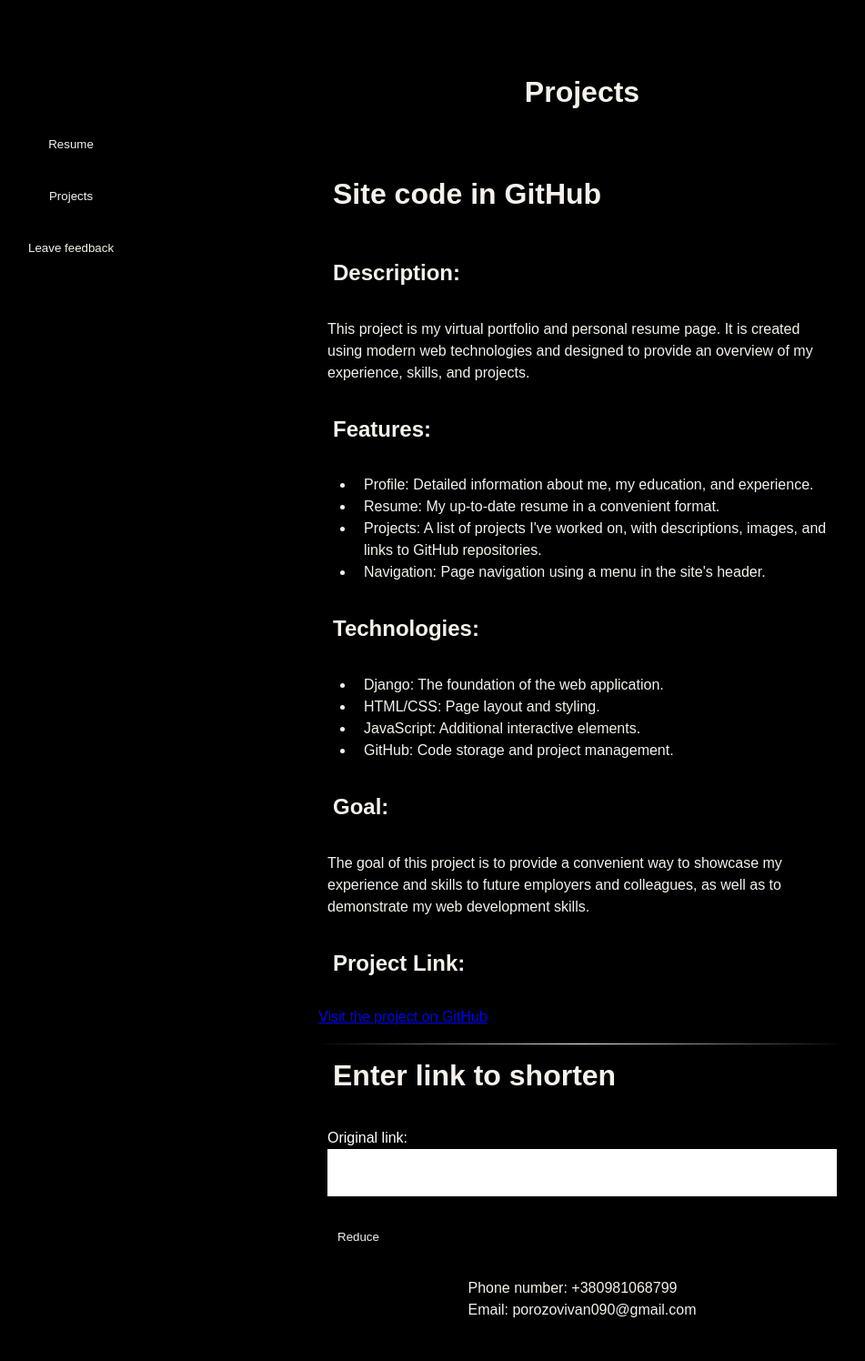
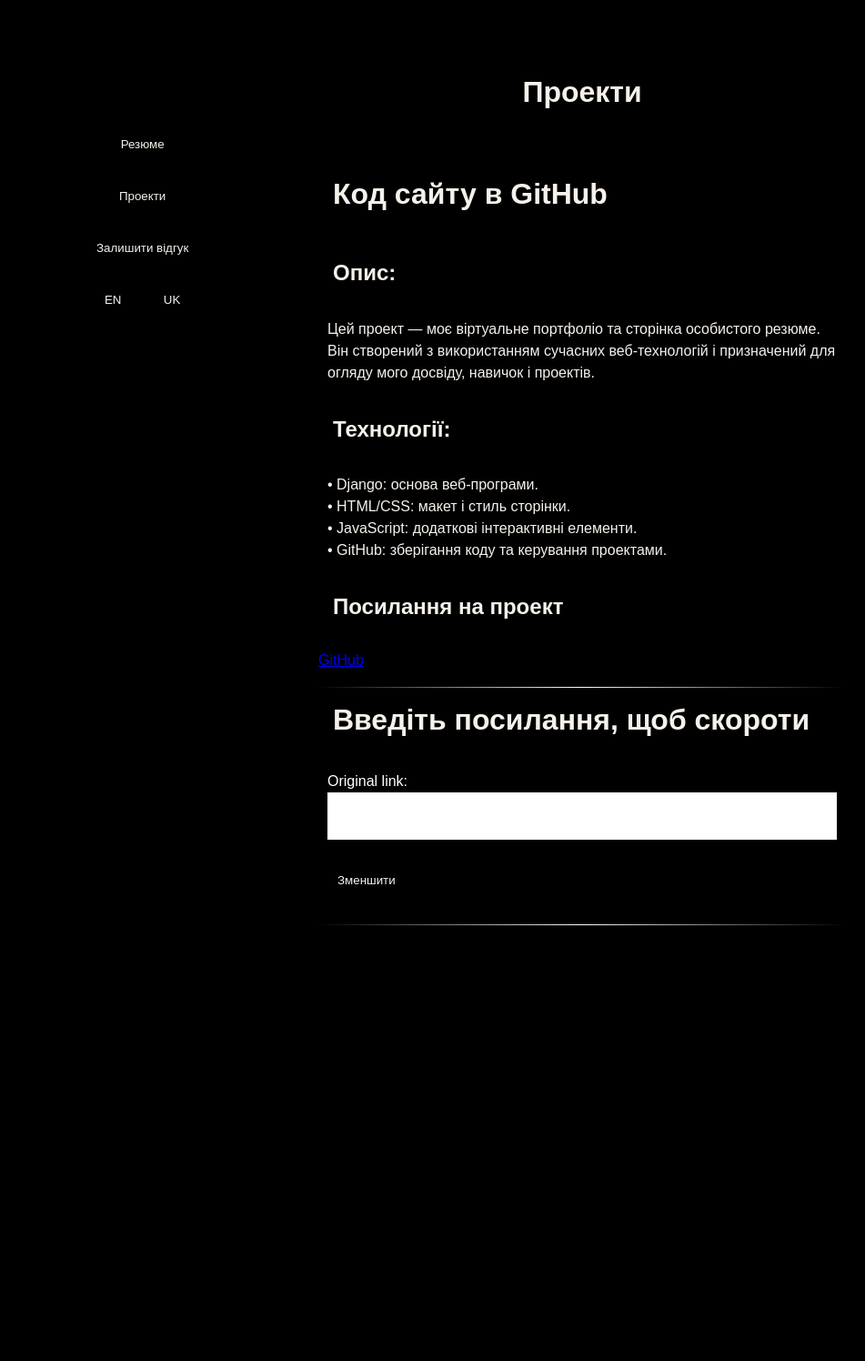
Before and after one commit to Infinity228007/Site_Resume, a Django app: template mysite/face/templates/shorten_link.html in a window 1280 px wide. Shown: the whole page at 91% size, without its empty margins (0-951 px from the left). After the commit the page ends 1017 px from the top, so only its background shows below. Run offline with Django 4.2, Linux system fonts and the light colour scheme; the template is opened without the code that fills it: values that come from a table or form of the project are taken from there, others are empty; data comes from the database, SQL or seed files in the repository; both versions use the stored data as it was after the commit; some web fonts are replaced.

Commit message:
0005 multilingual has been added

```diff
--- a/mysite/face/models.py
+++ b/mysite/face/models.py
@@ -34,6 +34,8 @@ class Resume(models.Model):
     work_experience = models.TextField()
     skills = models.TextField()
     about_me = models.TextField()
+    description = models.TextField()
+    technologies = models.TextField()
 
     def __str__(self):
         return "Resume"
@@ -67,5 +69,8 @@ class Headers(models.Model):
 
     footer = models.TextField()
 
+    reduce = models.CharField(max_length=20)
+    submit_comment = models.CharField(max_length=20)
+
     def __str__(self):
         return "Header"
--- a/mysite/face/static/css/styles.css
+++ b/mysite/face/static/css/styles.css
@@ -133,6 +133,7 @@ textarea{
     position: fixed;
     top: 130px;
     left: 10px;
+    margin-left: 75px;
 }
 
 .skills {
--- a/mysite/face/templates/base.html
+++ b/mysite/face/templates/base.html
@@ -1,5 +1,6 @@
 <!DOCTYPE html>
 {% load static %}
+{% load i18n %}
 <link rel="icon" type="image/png" href="{% static 'images/resume-icon.png' %}">
 <link href="https://fonts.cdnfonts.com/css/montserrat" rel="stylesheet">
 <main>
@@ -17,19 +18,26 @@
     </header>
 
     <div class="button-container">
-        <a href="/"><button class="button">Resume</button></a>
-        <a href="/shorten_link/"><button class="button">Projects</button></a>
-        <a href="/contact/"><button class="button">Leave feedback</button></a>
+        <a href="/"><button class="button">{{ headers_data.resume }}</button></a>
+        <a href="/shorten_link/"><button class="button">{{ headers_data.projects }}</button></a>
+        <a href="/contact/"><button class="button">{{ headers_data.leave_feedback }}</button></a>
+        <form action="{% url 'set_language' %}" method="post">
+            {% csrf_token %}
+            <input name="text" type="hidden" value="{{ redirect_to }}">
+
+            <button type="submit" name="language" value="en" {% if LANGUAGE_CODE == "en" %}disabled{% endif %}>
+                EN
+            </button>
+
+            <button type="submit" name="language" value="uk" {% if LANGUAGE_CODE == "uk" %}disabled{% endif %}>
+                UK
+            </button>
+        </form>
     </div>
 
     <div class="main-content">
         {% block content %}{% endblock %}
     </div>
-
-    <footer class="footer">
-        <p>Phone number: +380981068799<br>
-        Email: porozovivan090@gmail.com</p>
-    </footer>
 </body>
 </html>
 </main>
--- a/mysite/face/templates/shorten_link.html
+++ b/mysite/face/templates/shorten_link.html
@@ -1,8 +1,8 @@
 {% extends 'base.html' %}
 
-{% block title %}Projects{% endblock %}
+{% block title %}{{ headers_data.projects }}{% endblock %}
 
-{% block text_header %}Projects{% endblock %}
+{% block text_header %}{{ headers_data.projects }}{% endblock %}
 
 {% block content %}
 
@@ -28,44 +28,28 @@
     }
 </style>
     <div class="site">
-        <h1>Site code in GitHub</h1>
-        <h2>Description: </h2>
-        <p>This project is my virtual portfolio and personal resume page. It is created using modern web technologies
-            and designed to provide an overview of my experience, skills, and projects.</p>
-        <h2>Features:</h2>
-        <ul>
-            <li>Profile: Detailed information about me, my education, and experience.</li>
-            <li>Resume: My up-to-date resume in a convenient format.</li>
-            <li>Projects: A list of projects I've worked on, with descriptions, images, and links to GitHub repositories.</li>
-            <li>Navigation: Page navigation using a menu in the site's header.</li>
-        </ul>
-        <h2>Technologies:</h2>
-        <ul>
-            <li>Django: The foundation of the web application.</li>
-            <li>HTML/CSS: Page layout and styling.</li>
-            <li>JavaScript: Additional interactive elements.</li>
-            <li>GitHub: Code storage and project management.</li>
-        </ul>
-        <h2>Goal: </h2>
-        <p>
-            The goal of this project is to provide a convenient way to showcase my experience and skills to future
-            employers and colleagues, as well as to demonstrate my web development skills.
-        </p>
-        <h2>Project Link:</h2>
-        <a href="https://github.com/Infinity228007/Site_Resume">Visit the project on GitHub</a>
+        <h1>{{ headers_data.site_code_in_github }}</h1>
+        <h2>{{ headers_data.description }}: </h2>
+        <p>{{ resume_data.description }}</p>
+        <h2>{{ headers_data.technologies }}:</h2>
+        <p>{{ resume_data.technologies | linebreaks | safe }}</p>
+        <h2>{{ headers_data.project_link }}</h2>
+        <a href="https://github.com/Infinity228007/Site_Resume">GitHub</a>
     </div>
 
     <div class="line"></div>
 
     <div class="link">
-        <h1>Enter link to shorten</h1>
+        <h1>{{ headers_data.enter_link_to_shorten }}</h1>
             <form method="post" action="{% url 'shorten' %}">
                 {% csrf_token %}
                 {{ form.as_p }}
-                <button type="submit">Reduce</button>
+                <button type="submit">{{ headers_data.reduce }}</button>
             </form>
         {% if short_link %}
             <p>Your link: <a href="{{ short_link }}">{{ short_link }}</a></p>
         {% endif %}
     </div>
+
+    <div class="line"></div>
 {% endblock %}
--- a/mysite/face/urls.py
+++ b/mysite/face/urls.py
@@ -3,7 +3,7 @@ from django.urls import path
 from . import views
 
 urlpatterns = [
-    path("", views.index),
+    path("", views.index, name='resume'),
     path("contact/", views.contact, name='contact'),
     path("shorten_link/", views.shorten_link, name='shorten_link'),
     path('shorten/', views.shorten, name='shorten'),
--- a/mysite/mysite/urls.py
+++ b/mysite/mysite/urls.py
@@ -14,11 +14,16 @@ Including another URLconf
     1. Import the include() function: from django.urls import include, path
     2. Add a URL to urlpatterns:  path('blog/', include('blog.urls'))
 """
+from django.conf.urls.i18n import i18n_patterns
 from django.contrib import admin
 from django.urls import path, include
 
 urlpatterns = [
     path('admin/', admin.site.urls),
+    path('rosetta/', include('rosetta.urls')),
+    path('i18n', include('django.conf.urls.i18n')),
+]
+
+urlpatterns += i18n_patterns(
     path('', include('face.urls')),
-    path('rosetta/', include('rosetta.urls')),
-]
+)
```
Also changed, not shown: mysite/face/templates/contact.html (+4 -4 lines), mysite/face/translation.py (added, +15 -0 lines), mysite/mysite/settings.py (+7 -6 lines), mysite/__init__.py (added), mysite/db.sqlite3, mysite/face/locale/uk/LC_MESSAGES/django.po (added), 1 other file.
